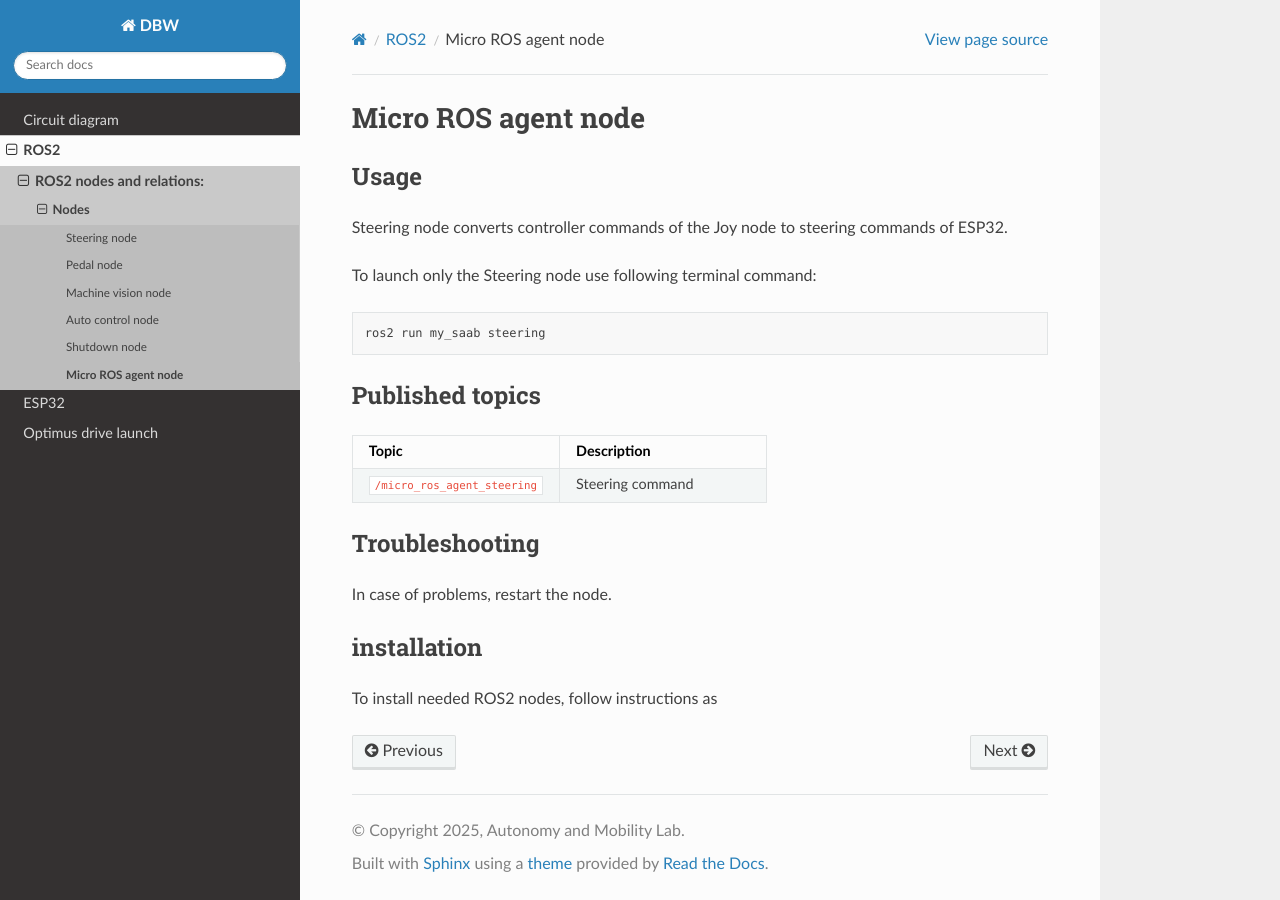
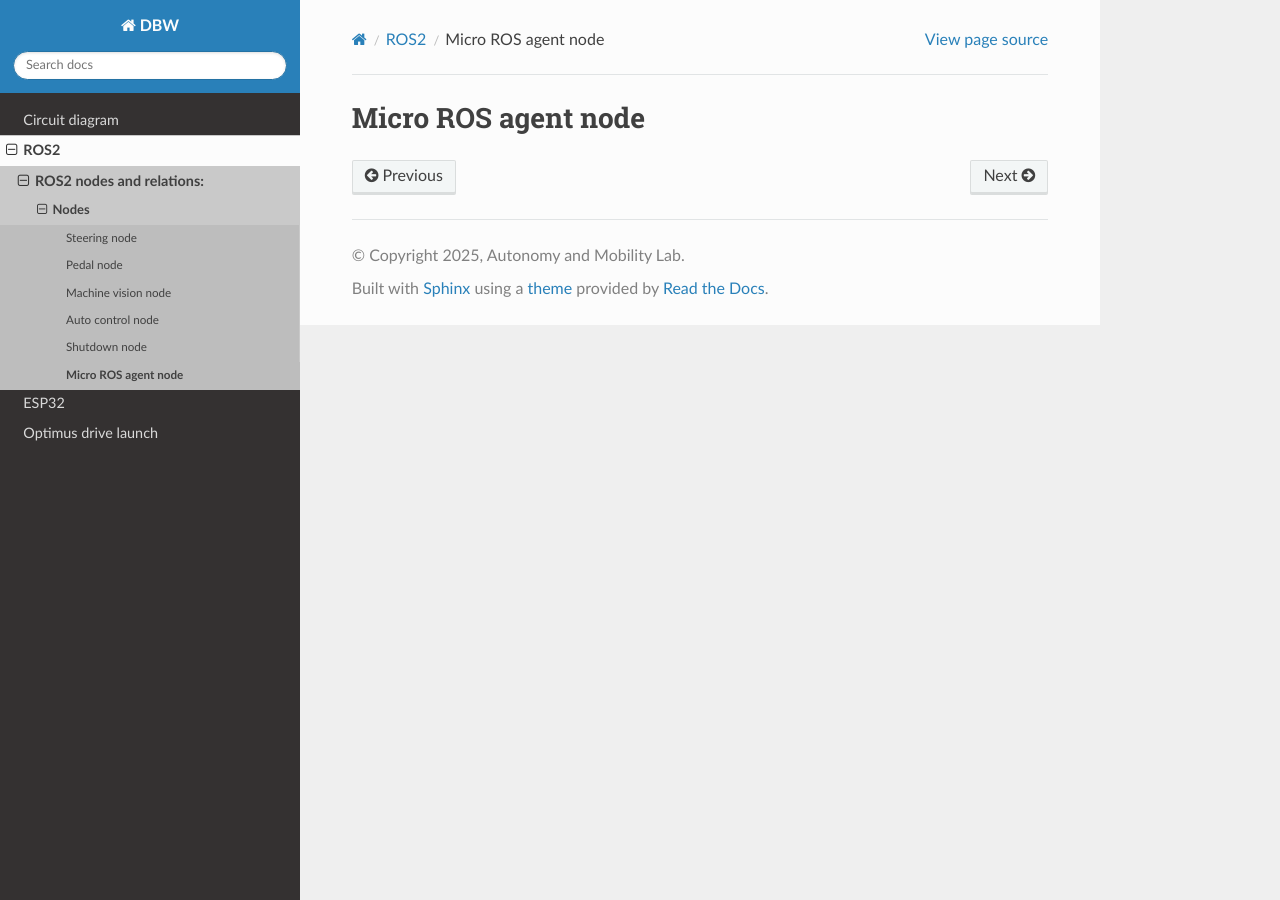
Before and after one commit to pirhonje/DBWRTD, a Sphinx documentation site: the page built from docs/source/ros2_nodes/micro_ros_agent.rst, in a window 1280 px wide. Built offline with Sphinx 7.4.7 and the Read the Docs theme 3.1.0, drawn with Linux system fonts in a browser that asks for light colours.

Commit message:
Update micro_ros_agent.rst

```diff
--- a/docs/source/ros2_nodes/micro_ros_agent.rst
+++ b/docs/source/ros2_nodes/micro_ros_agent.rst
@@ -1,38 +1,3 @@
 ###############
 Micro ROS agent node
 ###############
-
-
-Usage
-=====
-
-Steering node converts controller commands of the Joy node to steering commands of ESP32.
-
-To launch only the Steering node use following terminal command:
-
-.. code-block:: bash
-
-   ros2 run my_saab steering
-
-Published topics
-===============
-
-.. list-table::
-    :widths: 50 50
-    :header-rows: 1
-
-    * - Topic
-      - Description
-    * - ``/micro_ros_agent_steering``
-      - Steering command
-
-Troubleshooting
-==============
-
-In case of problems, restart the node.
-
-
-installation
-============
-
-To install needed ROS2 nodes, follow instructions as
```
